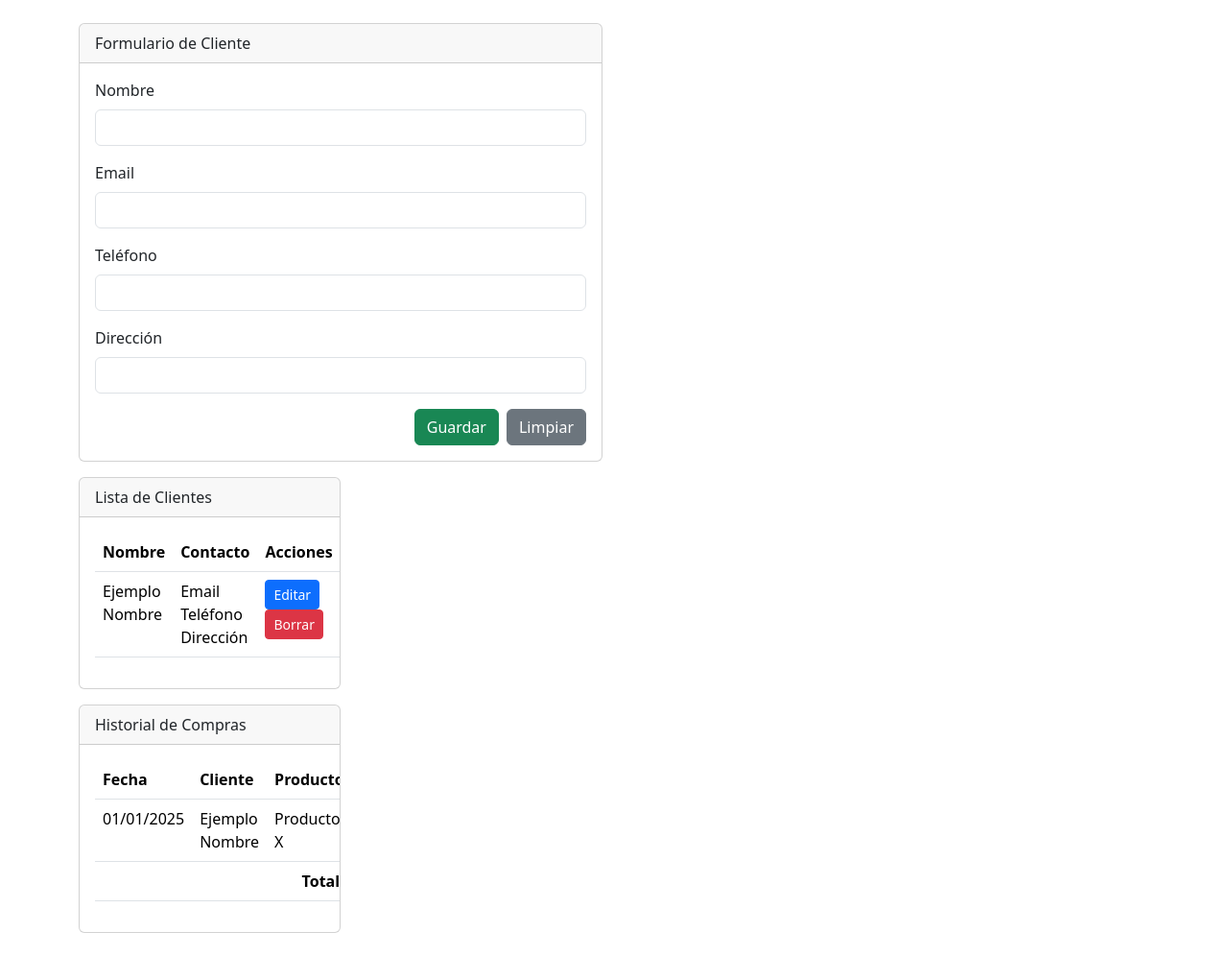
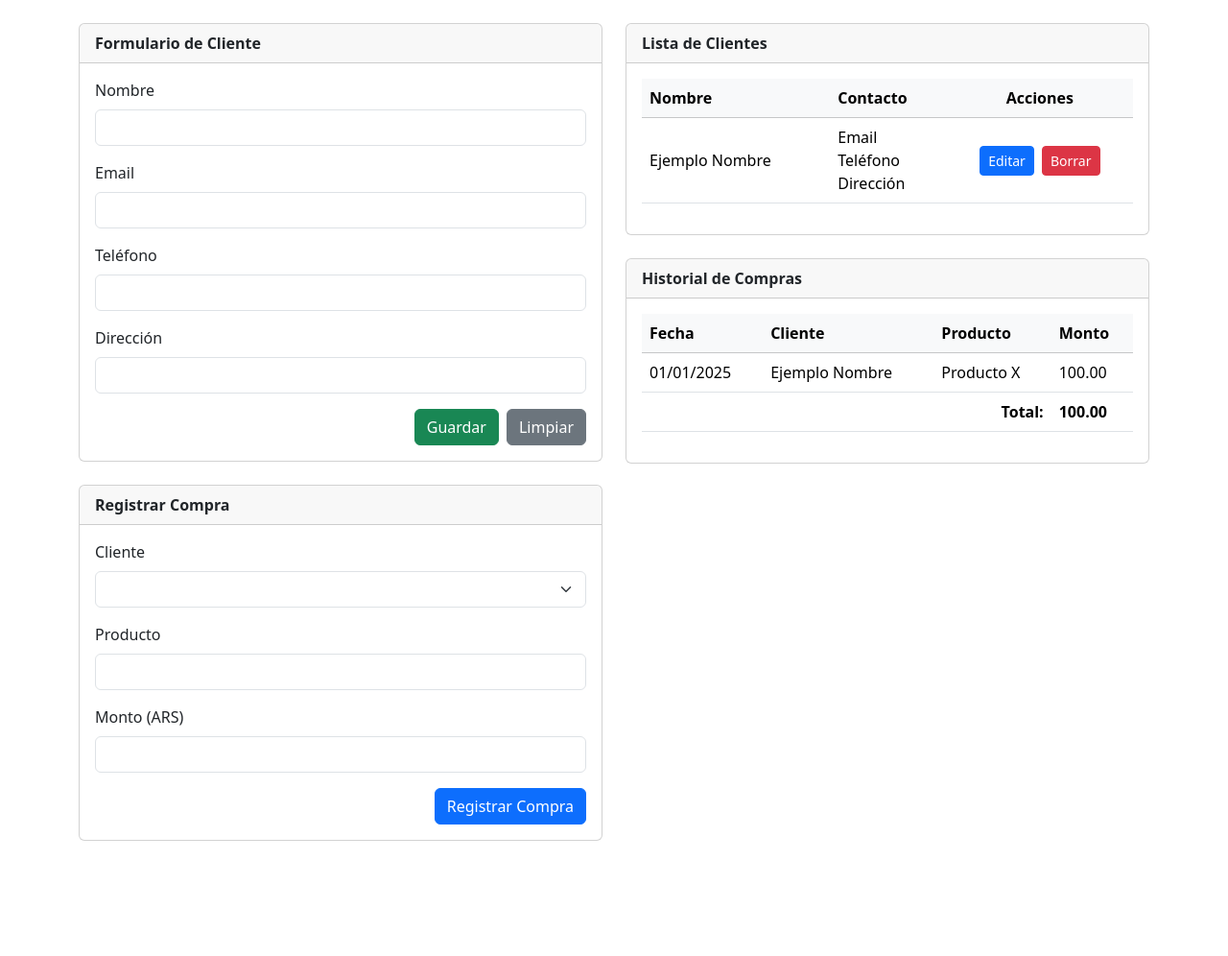
Before and after one commit to piquetpachu/Gestion-stock-tienda-motos, a PHP site: page /frontend/views/html/Clientes.php in a window 1280 px wide. Shown: the part 78-1074 px from the top of the page at 96% size. After the commit the page ends 954 px from the top, so only its background shows below. Run offline with PHP 8.4, Linux system fonts and the light colour scheme; lists and menus that the app fills with data are empty.

Commit message:
prueba de clientes 4

```diff
--- a/frontend/views/html/Clientes.php
+++ b/frontend/views/html/Clientes.php
@@ -6,14 +6,15 @@
   <title>Gestión de Clientes</title>
   <link href="https://cdn.jsdelivr.net/npm/bootstrap@5.3.3/dist/css/bootstrap.min.css" rel="stylesheet">
   <link rel="stylesheet" href="styles.css">
-  <?php include 'navbar.php'; ?>
 </head>
 <body>
+<?php include 'navbar.php'; ?>
 <div class="container my-4">
-  <div class="row">
+  <div class="row g-4">
+    <!-- Columna Formulario -->
     <div class="col-lg-6">
-      <div class="card mb-3">
-        <div class="card-header">Formulario de Cliente</div>
+      <div class="card mb-4">
+        <div class="card-header fw-bold">Formulario de Cliente</div>
         <div class="card-body">
           <form>
             <div class="mb-3">
@@ -32,7 +33,7 @@
               <label class="form-label">Dirección</label>
               <input type="text" class="form-control">
             </div>
-            <div class="d-grid gap-2 d-md-flex justify-content-md-end">
+            <div class="d-flex justify-content-end gap-2">
               <button type="button" class="btn btn-success">Guardar</button>
               <button type="button" class="btn btn-secondary">Limpiar</button>
             </div>
@@ -40,23 +41,48 @@
         </div>
       </div>
 
+      <div class="card">
+        <div class="card-header fw-bold">Registrar Compra</div>
+        <div class="card-body">
+          <form>
+            <div class="mb-3">
+              <label class="form-label">Cliente</label>
+              <select class="form-select"></select>
+            </div>
+            <div class="mb-3">
+              <label class="form-label">Producto</label>
+              <input class="form-control">
+            </div>
+            <div class="mb-3">
+              <label class="form-label">Monto (ARS)</label>
+              <input type="number" step="0.01" class="form-control">
+            </div>
+            <div class="d-flex justify-content-end">
+              <button class="btn btn-primary" type="button">Registrar Compra</button>
+            </div>
+          </form>
+        </div>
+      </div>
+    </div>
+
+    <!-- Columna Listas -->
     <div class="col-lg-6">
-      <div class="card mb-3">
-        <div class="card-header">Lista de Clientes</div>
+      <div class="card mb-4">
+        <div class="card-header fw-bold">Lista de Clientes</div>
         <div class="card-body table-responsive">
-          <table class="table table-hover">
-            <thead>
+          <table class="table table-hover align-middle">
+            <thead class="table-light">
               <tr>
                 <th>Nombre</th>
                 <th>Contacto</th>
-                <th>Acciones</th>
+                <th class="text-center">Acciones</th>
               </tr>
             </thead>
             <tbody>
               <tr>
                 <td>Ejemplo Nombre</td>
                 <td>Email<br>Teléfono<br>Dirección</td>
-                <td>
+                <td class="text-center">
                   <button class="btn btn-sm btn-primary me-1">Editar</button>
                   <button class="btn btn-sm btn-danger">Borrar</button>
                 </td>
@@ -67,10 +93,10 @@
       </div>
 
       <div class="card">
-        <div class="card-header">Historial de Compras</div>
+        <div class="card-header fw-bold">Historial de Compras</div>
         <div class="card-body table-responsive">
-          <table class="table">
-            <thead>
+          <table class="table align-middle">
+            <thead class="table-light">
               <tr>
                 <th>Fecha</th>
                 <th>Cliente</th>
```
